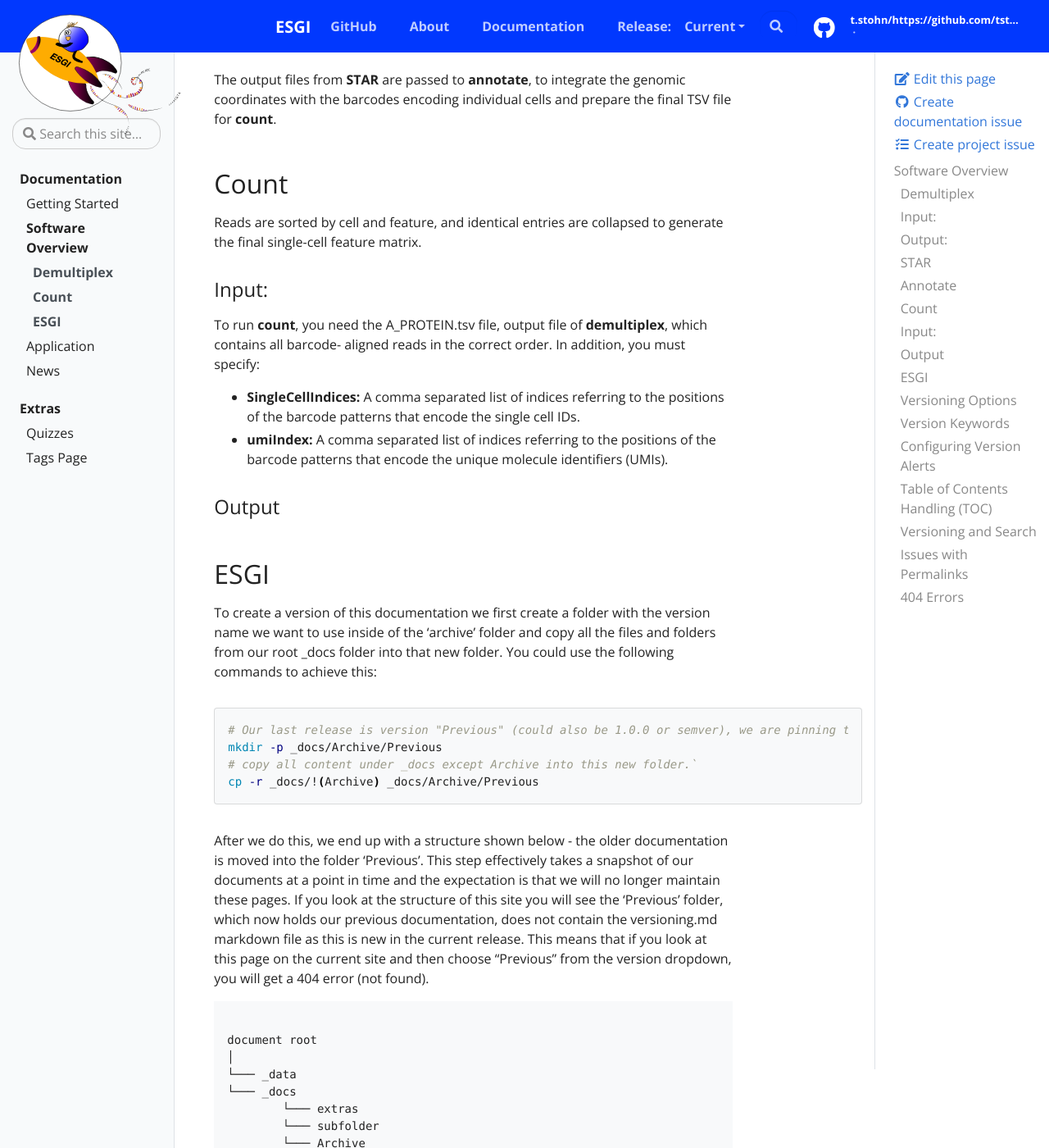
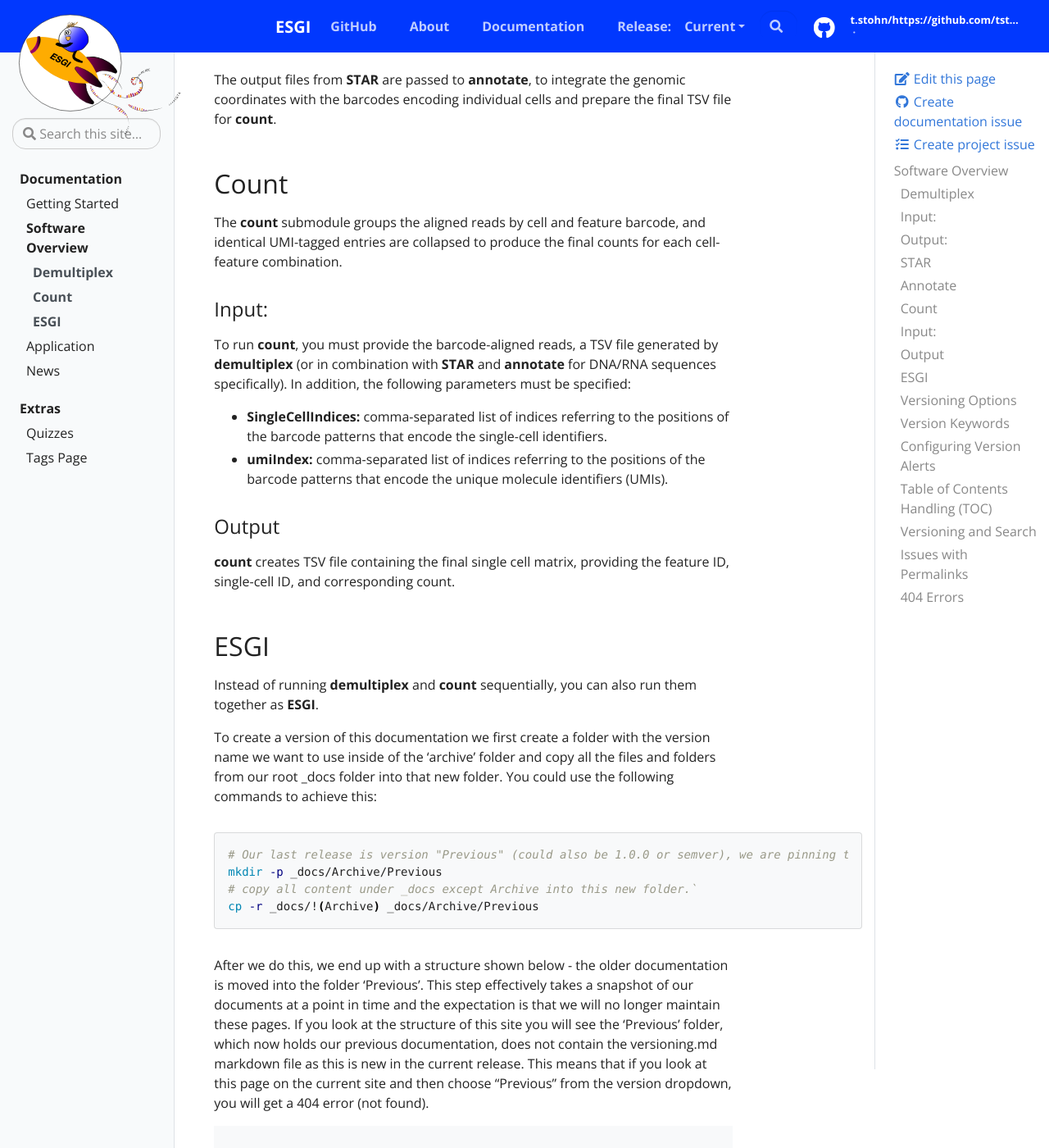
Before and after one commit to tstohn/ESGI.documentation, a Jekyll site: the page built from _docs/software-overview.md, in a window 1280 px wide and 1400 px high, scrolled down 1942 px. Shown: the whole window at 82% size. Built offline with Jekyll 4.4.1, drawn with Linux system fonts in a browser that asks for light colours.

Commit message:
count description

```diff
--- a/_docs/software-overview.md
+++ b/_docs/software-overview.md
@@ -48,17 +48,19 @@ After completing demultiplex for DNA/RNA sequencing data, the resulting FASTQ fi
 The output files from **STAR** are passed to **annotate**, to integrate the genomic coordinates with the barcodes encoding individual cells and prepare the final TSV file for **count**.
 
 ## Count
-Reads are sorted by cell and feature, and identical entries are collapsed to generate the final single-cell feature matrix.
+The **count** submodule groups the aligned reads by cell and feature barcode, and identical UMI-tagged entries are collapsed to produce the final counts for each cell- feature combination.
 
 ### Input:
-To run **count**, you need the A_PROTEIN.tsv file, output file of **demultiplex**, which contains all barcode- aligned reads in the correct order.
-In addition, you must specify:
-- **SingleCellIndices:** A comma separated list of indices referring to the positions of the barcode patterns that encode the single cell IDs.
-- **umiIndex:** A comma separated list of indices referring to the positions of the barcode patterns that encode the unique molecule identifiers (UMIs).
+To run **count**, you must provide the barcode-aligned reads, a TSV file generated by **demultiplex** (or in combination with **STAR** and **annotate** for DNA/RNA sequences specifically). In addition, the following parameters must be specified:
+- **SingleCellIndices:** comma-separated list of indices referring to the positions of the barcode patterns that encode the single-cell identifiers.
+- **umiIndex:** comma-separated list of indices referring to the positions of the barcode patterns that encode the unique molecule identifiers (UMIs).
 
 ### Output
+**count** creates TSV file containing the final single cell matrix, providing the feature ID, single-cell ID, and corresponding count.
+
 
 ## ESGI
+Instead of running **demultiplex** and **count** sequentially, you can also run them together as **ESGI**.
 
 
 
```
